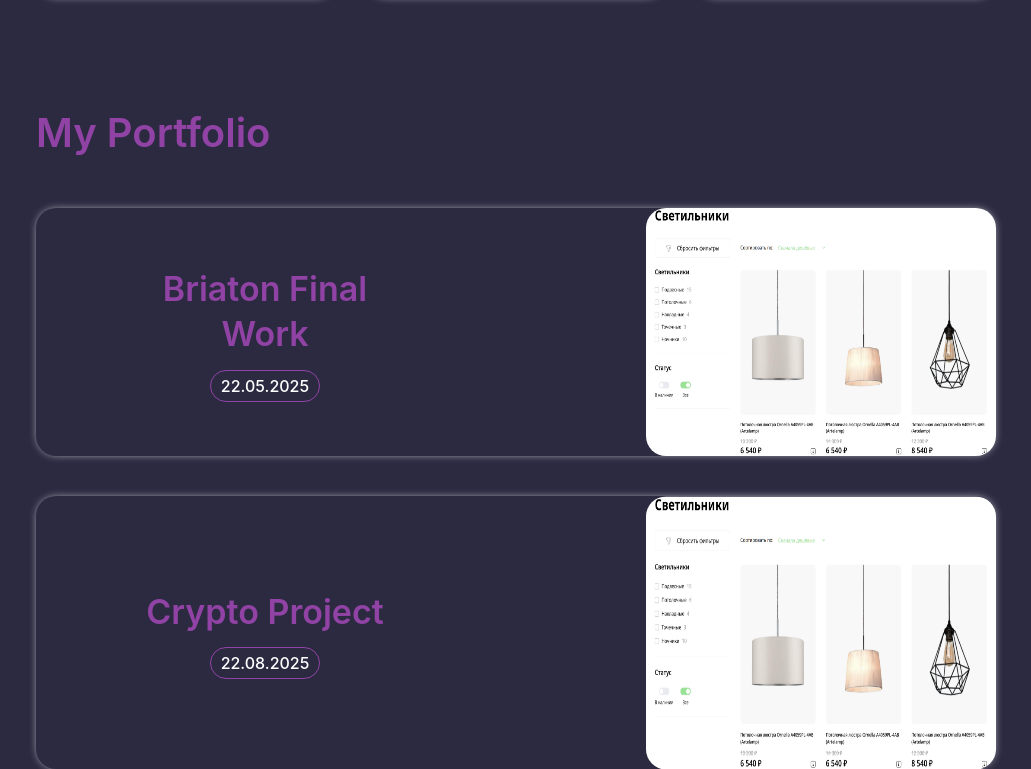
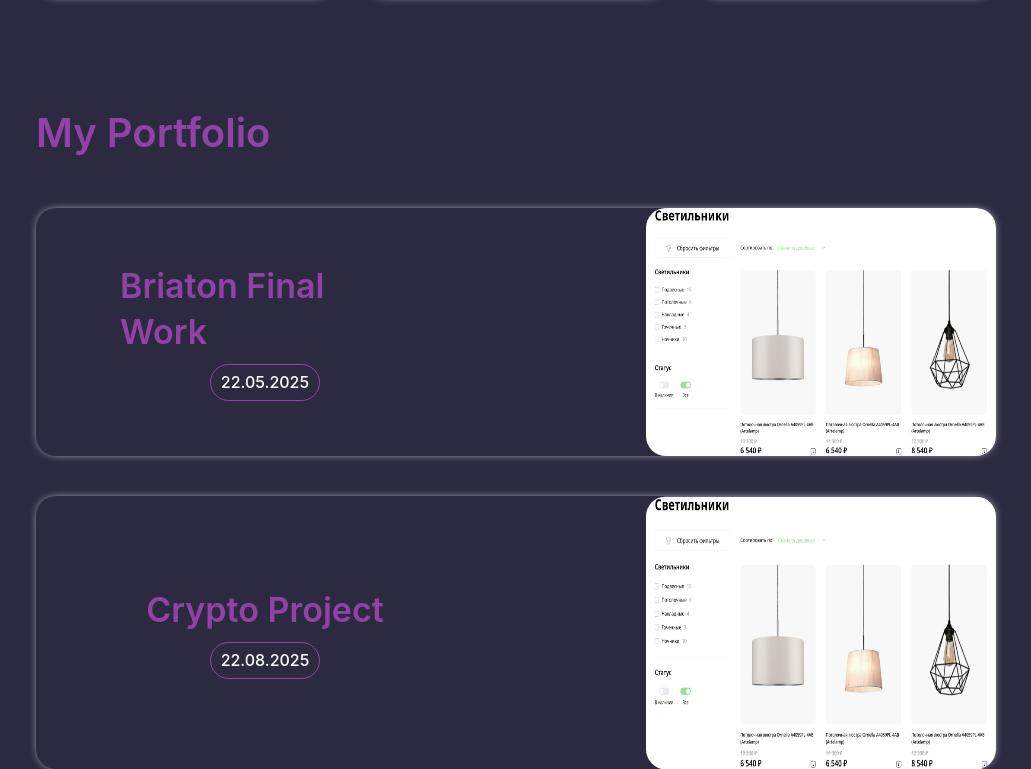
Before and after one commit to HELLRAID-cmd/Portfolio, a React (Vite) app in the folder client/: page / in a window 1280 px wide. Shown: the part 1213-1982 px from the top of the page, without its empty margins (124-1155 px from the left). Built offline with nearby package versions, Linux system fonts and the light colour scheme; no server answers.

Commit message:
Добавил flex

```diff
--- a/client/src/Components/Project/Project.scss
+++ b/client/src/Components/Project/Project.scss
@@ -30,7 +30,10 @@
     }
 
     &-info {
-      text-align: center;
+      display: flex;
+      flex-direction: column;
+      align-items: center;
+      gap: 10px;
       max-width: 350px;
       width: 100%;
       padding: 0 0 0 60px;
@@ -39,6 +42,7 @@
 
       &-title.ant-typography {
         font-size: var(--f-size-h3);
+        margin: 0;
         color: var(--c-purple);
       }
 
```
